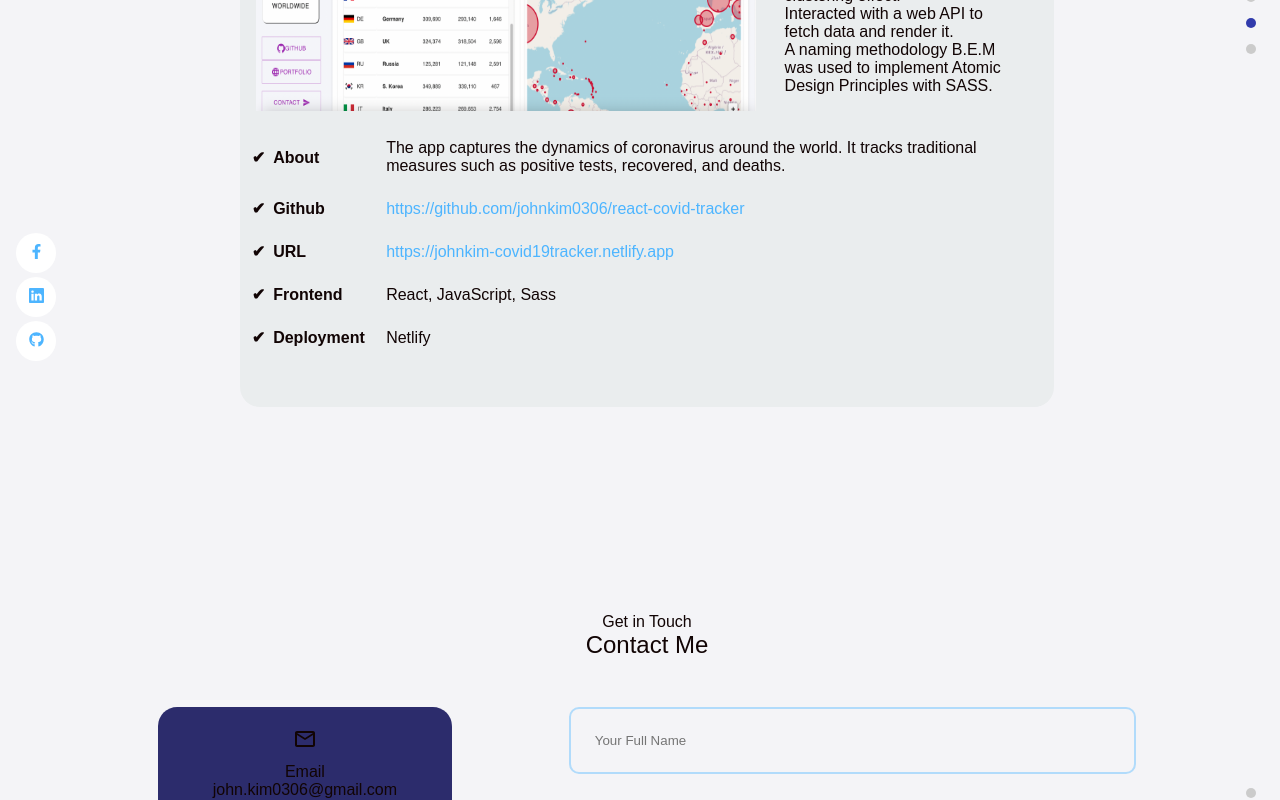
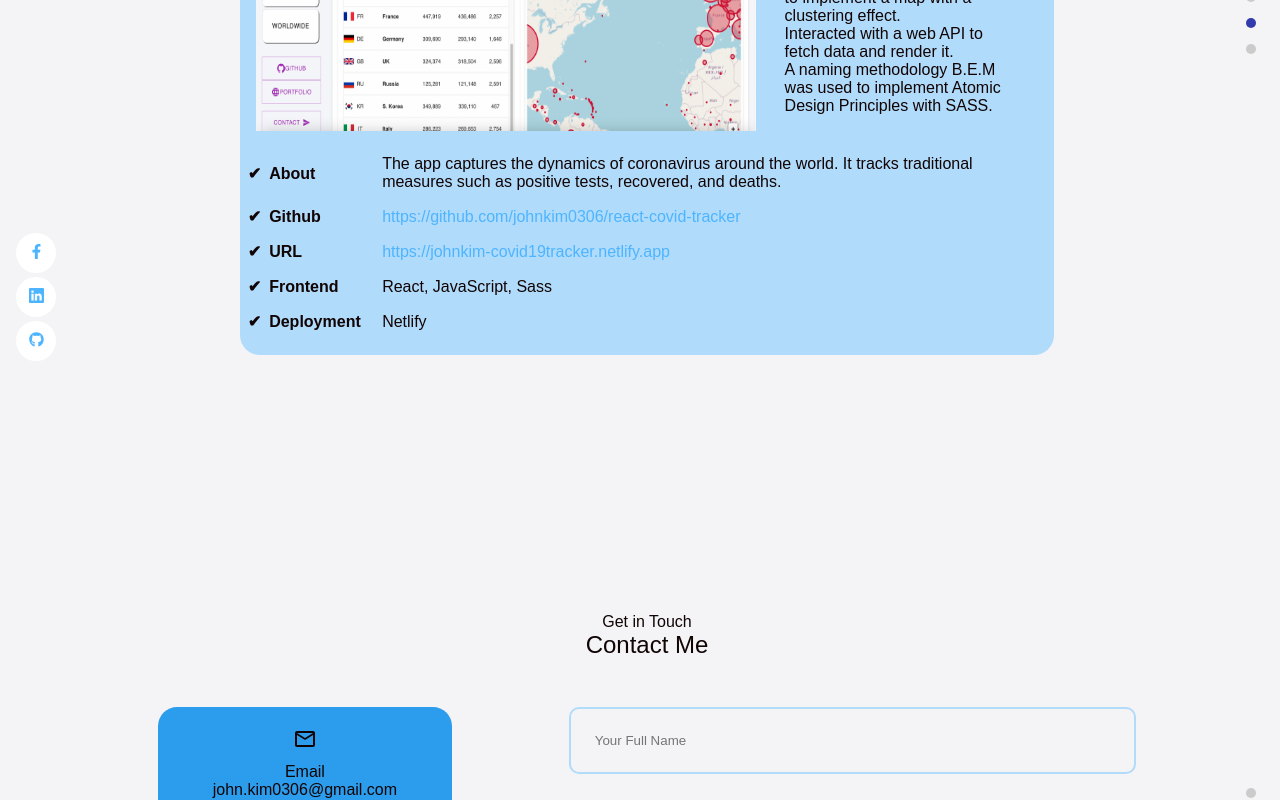
Before and after one commit to johnkim0306/Personal-Website, a React (Create React App) app in the folder my-app/: page / in a window 1280 px wide. Shown: the part 2800-3600 px from the top of the page. Built offline with nearby package versions, Linux system fonts and the light colour scheme.

Commit message:
Make color consistent & Update media links

```diff
--- a/my-app/src/components/SocialMedia.jsx
+++ b/my-app/src/components/SocialMedia.jsx
@@ -6,13 +6,13 @@ const SocialMedia = () => {
     return (
         <div className="app__social">
             <div>
-                <a href="https://linkedin.com" target="_blank"> <FaFacebookF /></a>
+                <a href="https://www.facebook.com/profile.php?id=100000925471875" target="_blank"> <FaFacebookF /></a>
             </div>
             <div>
-                <a href="https://linkedin.com" target="_blank"> <BsLinkedin /></a>
+                <a href="https://www.linkedin.com/in/john-k-51a119129/" target="_blank"> <BsLinkedin /></a>
             </div>
             <div>
-                <a href="https://github.com" target="_blank"> <FaGithub /></a>
+                <a href="https://github.com/johnkim0306" target="_blank"> <FaGithub /></a>
             </div>
 
         </div>
--- a/my-app/src/components/contact/contact.scss
+++ b/my-app/src/components/contact/contact.scss
@@ -25,7 +25,7 @@
 }
 
 .contact__option {
-    background: $color-bg-variant;
+    background: $color-primary-varian2;
     padding: 1.2rem;
     border-radius: 1.2rem;
     text-align: center;
--- a/my-app/src/components/footer/Footer.jsx
+++ b/my-app/src/components/footer/Footer.jsx
@@ -9,13 +9,13 @@ const Footer = () => {
                 <div className="footer__icons">
                     <div className="footer__icons--wrapper">
                         <div className="footer__icon">
-                            <a href="https://linkedin.com"> <FaFacebookF /></a>
+                            <a href="https://www.facebook.com/profile.php?id=100000925471875"> <FaFacebookF /></a>
                         </div>
                         <div className="footer__icon">
-                            <a href="https://linkedin.com" target="_blank"> <BsLinkedin /></a>
+                            <a href="https://www.linkedin.com/in/john-k-51a119129/" target="_blank"> <BsLinkedin /></a>
                         </div>
                         <div className="footer__icon">
-                            <a href="https://github.com" target="_blank"> <FaGithub /></a>
+                            <a href="https://github.com/johnkim0306" target="_blank"> <FaGithub /></a>
                         </div>
                     </div>
                 </div>
--- a/my-app/src/components/project/project.scss
+++ b/my-app/src/components/project/project.scss
@@ -41,13 +41,13 @@
 }
 
 .item {
-  height: 100%;
+  min-height: fit-content;
   width: 100%;
   background-color: #fff;
   border-radius: 1.25rem;
   display: flex;
   flex-direction: column;
-  background: #eaedee;
+  background: $color-primary-variant;
   margin-top: 2rem;
 
   &__header {
@@ -146,7 +146,7 @@
     &-description {
       display: flex;
       align-items: center;
-      padding: 0.75rem;
+      padding: 0.5rem;
     }
 
     &--label {
--- a/my-app/src/index.scss
+++ b/my-app/src/index.scss
@@ -59,7 +59,7 @@ a {
     transition: $transition;
 
     &:hover {
-        color: $color-primary-variant;
+        color: $color-bg-variant;
     }
 }
 
--- a/my-app/src/scss/_variables.scss
+++ b/my-app/src/scss/_variables.scss
@@ -16,6 +16,7 @@ $color-light: rgba(255, 255, 255, 0.6);
 $color-black-variant: rgb(32, 13, 13);
 $color-primary:  #4db5ff;
 $color-primary-variant: rgba(77,181, 255, 0.4);
+$color-primary-varian2: #2c9cec;
 $color-background-variant: #f9f9f9;
 
 
```
